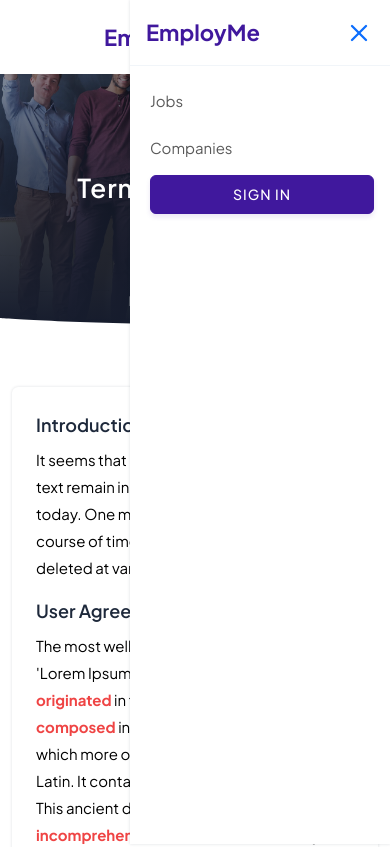
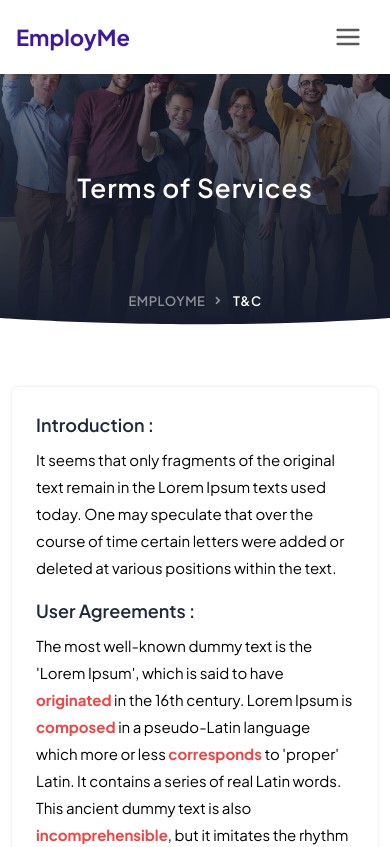
Before and after one commit to keerthinaik/employme-portal, a React (Create React App) app: page /terms in a window 390 px wide. Shown: the top 847 px of the page. Built offline with nearby package versions, Linux system fonts and the light colour scheme.

Commit message:
resolved mobile friendly issue

```diff
--- a/src/componants/navbar.js
+++ b/src/componants/navbar.js
@@ -1,43 +1,18 @@
-import React, { useEffect, useRef, useState } from "react";
+import React, { useState } from "react";
 import { Link, useLocation } from "react-router-dom";
 import logoDark from "../assets/images/logo-dark.png";
 import client from "../assets/images/team/01.jpg";
-import { FiUser, FiLogOut, FiMenu, FiX } from "../assets/icons/vander";
+import { FiUser, FiLogOut, FiMenu } from "../assets/icons/vander";
 import { useAuth } from "../apis/AuthContext";
 
 export default function Navbar({ navClass = "", navLight = false }) {
   const { user, logout } = useAuth();
+  const [mobileOpen, setMobileOpen] = useState(false);
   const [dropdownOpen, setDropdownOpen] = useState(false);
-  const [mobileOpen, setMobileOpen] = useState(false);
-  const dropdownRef = useRef(null);
-  const mobileMenuRef = useRef(null);
   const location = useLocation();
 
-  useEffect(() => {
-    function handleClickOutside(event) {
-      if (dropdownRef.current && !dropdownRef.current.contains(event.target)) {
-        setDropdownOpen(false);
-      }
-      if (
-        mobileMenuRef.current &&
-        !mobileMenuRef.current.contains(event.target) &&
-        !event.target.classList.contains("navbar-toggler")
-      ) {
-        setMobileOpen(false);
-      }
-    }
-    document.addEventListener("mousedown", handleClickOutside);
-    return () => document.removeEventListener("mousedown", handleClickOutside);
-  }, []);
-
-  // Prevent scrolling when mobile menu is open
-  useEffect(() => {
-    if (mobileOpen) {
-      document.body.style.overflow = "hidden";
-    } else {
-      document.body.style.overflow = "";
-    }
-  }, [mobileOpen]);
+  // Close mobile menu on navigation
+  const handleNavClick = () => setMobileOpen(false);
 
   return (
     <header
@@ -46,22 +21,22 @@ export default function Navbar({ navClass = "", navLight = false }) {
         navLight ? "navbar-light" : "navbar-dark"
       } bg-white shadow-sm`}
     >
-      <div className="container d-flex align-items-center justify-content-between">
+      <div className="container-fluid d-flex align-items-center justify-content-between px-3 w-100">
         {/* Logo/Brand */}
-        <Link className="navbar-brand d-flex align-items-center" to="/">
-          {/* <img src={logoDark} alt="EmployMe" height={36} className="me-2" /> */}
+        <Link className="navbar-brand d-flex align-items-center m-0" to="/">
           <span className="fw-bold fs-4 text-primary mb-0">EmployMe</span>
         </Link>
 
         {/* Hamburger for mobile */}
         <button
-          className="navbar-toggler d-lg-none border-0 bg-transparent"
+          className="navbar-toggler d-lg-none border-0 bg-transparent ms-auto"
           type="button"
           aria-label="Toggle navigation"
           onClick={() => setMobileOpen((open) => !open)}
         >
-          {mobileOpen ? <FiX size={28} /> : <FiMenu size={28} />}
+          <FiMenu size={28} />
         </button>
+      </div>
 
       {/* Desktop Navigation */}
       <nav className="d-none d-lg-flex align-items-center">
@@ -97,7 +72,7 @@ export default function Navbar({ navClass = "", navLight = false }) {
               </Link>
             </li>
           ) : (
-              <li className="nav-item mx-2 position-relative" ref={dropdownRef}>
+            <li className="nav-item mx-2 position-relative">
               <button
                 className="btn btn-light d-flex align-items-center px-2 py-1"
                 style={{ borderRadius: "50%" }}
@@ -111,17 +86,16 @@ export default function Navbar({ navClass = "", navLight = false }) {
                 />
               </button>
               {/* Dropdown */}
+              {dropdownOpen && (
                 <div
-                  className={`dropdown-menu dd-menu dropdown-menu-end bg-white rounded shadow border-0 mt-2${
-                    dropdownOpen ? " show" : ""
-                  }`}
+                  className="dropdown-menu dd-menu dropdown-menu-end bg-white rounded shadow border-0 mt-2 show"
                   style={{
                     minWidth: 180,
                     right: 0,
                     left: "auto",
-                    display: dropdownOpen ? "block" : "none",
                     position: "absolute",
                     zIndex: 1050,
+                    display: "block",
                   }}
                 >
                   <Link
@@ -133,8 +107,7 @@ export default function Navbar({ navClass = "", navLight = false }) {
                     Profile
                   </Link>
                   <div className="dropdown-divider border-top"></div>
-                  <Link
-                    to="/login"
+                  <button
                     className="dropdown-item fw-medium fs-6"
                     onClick={() => {
                       setDropdownOpen(false);
@@ -143,24 +116,34 @@ export default function Navbar({ navClass = "", navLight = false }) {
                   >
                     <FiLogOut className="fea icon-sm me-2 align-middle" />
                     Logout
-                  </Link>
+                  </button>
                 </div>
+              )}
             </li>
           )}
         </ul>
       </nav>
 
-        {/* Mobile Navigation Drawer */}
+      {/* Mobile Navigation */}
+      {mobileOpen && (
         <div
-          ref={mobileMenuRef}
-          className={`mobile-nav bg-white shadow position-fixed top-0 end-0 vh-100 d-lg-none transition-all`}
+          className="position-fixed top-0 start-0 w-100 h-100"
+          style={{
+            background: "rgba(0,0,0,0.25)",
+            zIndex: 1999,
+          }}
+          onClick={() => setMobileOpen(false)}
+        >
+          <nav
+            className="bg-white shadow position-fixed top-0 end-0 vh-100"
             style={{
               width: 260,
-            right: mobileOpen ? 0 : -300,
+              right: 0,
               zIndex: 2000,
               transition: "right 0.3s",
-            boxShadow: mobileOpen ? "0 0 20px rgba(0,0,0,0.15)" : "none",
+              boxShadow: "0 0 20px rgba(0,0,0,0.15)",
             }}
+            onClick={(e) => e.stopPropagation()}
           >
             <div className="d-flex flex-column h-100">
               <div className="d-flex align-items-center justify-content-between px-3 py-3 border-bottom">
@@ -168,12 +151,9 @@ export default function Navbar({ navClass = "", navLight = false }) {
                 <button
                   className="btn btn-link p-0"
                   aria-label="Close"
-                onClick={(e) => {
-                  e.stopPropagation();
-                  setMobileOpen(false);
-                }}
+                  onClick={() => setMobileOpen(false)}
                 >
-                <FiX size={28} />
+                  &times;
                 </button>
               </div>
               <ul className="navbar-nav flex-column px-3 pt-3">
@@ -183,7 +163,7 @@ export default function Navbar({ navClass = "", navLight = false }) {
                     className={`nav-link${
                       location.pathname.startsWith("/job") ? " active" : ""
                     }`}
-                  onClick={() => setMobileOpen(false)}
+                    onClick={handleNavClick}
                   >
                     Jobs
                   </Link>
@@ -192,9 +172,11 @@ export default function Navbar({ navClass = "", navLight = false }) {
                   <Link
                     to="/companies"
                     className={`nav-link${
-                    location.pathname.startsWith("/companies") ? " active" : ""
+                      location.pathname.startsWith("/companies")
+                        ? " active"
+                        : ""
                     }`}
-                  onClick={() => setMobileOpen(false)}
+                    onClick={handleNavClick}
                   >
                     Companies
                   </Link>
@@ -205,7 +187,7 @@ export default function Navbar({ navClass = "", navLight = false }) {
                       to="/login"
                       className="btn btn-primary w-100"
                       style={{ fontWeight: 500 }}
-                    onClick={() => setMobileOpen(false)}
+                      onClick={handleNavClick}
                     >
                       Sign In
                     </Link>
@@ -214,9 +196,9 @@ export default function Navbar({ navClass = "", navLight = false }) {
                   <>
                     <li className="nav-item mb-2">
                       <Link
-                      to="/candidate-profile"
+                        to="/profile"
                         className="nav-link"
-                      onClick={() => setMobileOpen(false)}
+                        onClick={handleNavClick}
                       >
                         <FiUser className="fea icon-sm me-2 align-middle" />
                         Profile
@@ -240,19 +222,9 @@ export default function Navbar({ navClass = "", navLight = false }) {
               </ul>
               <div className="flex-grow-1"></div>
             </div>
+          </nav>
         </div>
-        {/* Overlay for mobile menu */}
-        {mobileOpen && (
-          <div
-            className="position-fixed top-0 start-0 w-100 h-100"
-            style={{
-              background: "rgba(0,0,0,0.25)",
-              zIndex: 1999,
-            }}
-            onClick={() => setMobileOpen(false)}
-          ></div>
       )}
-      </div>
     </header>
   );
 }
```
Lines whose indentation alone changed are shown as unchanged.
